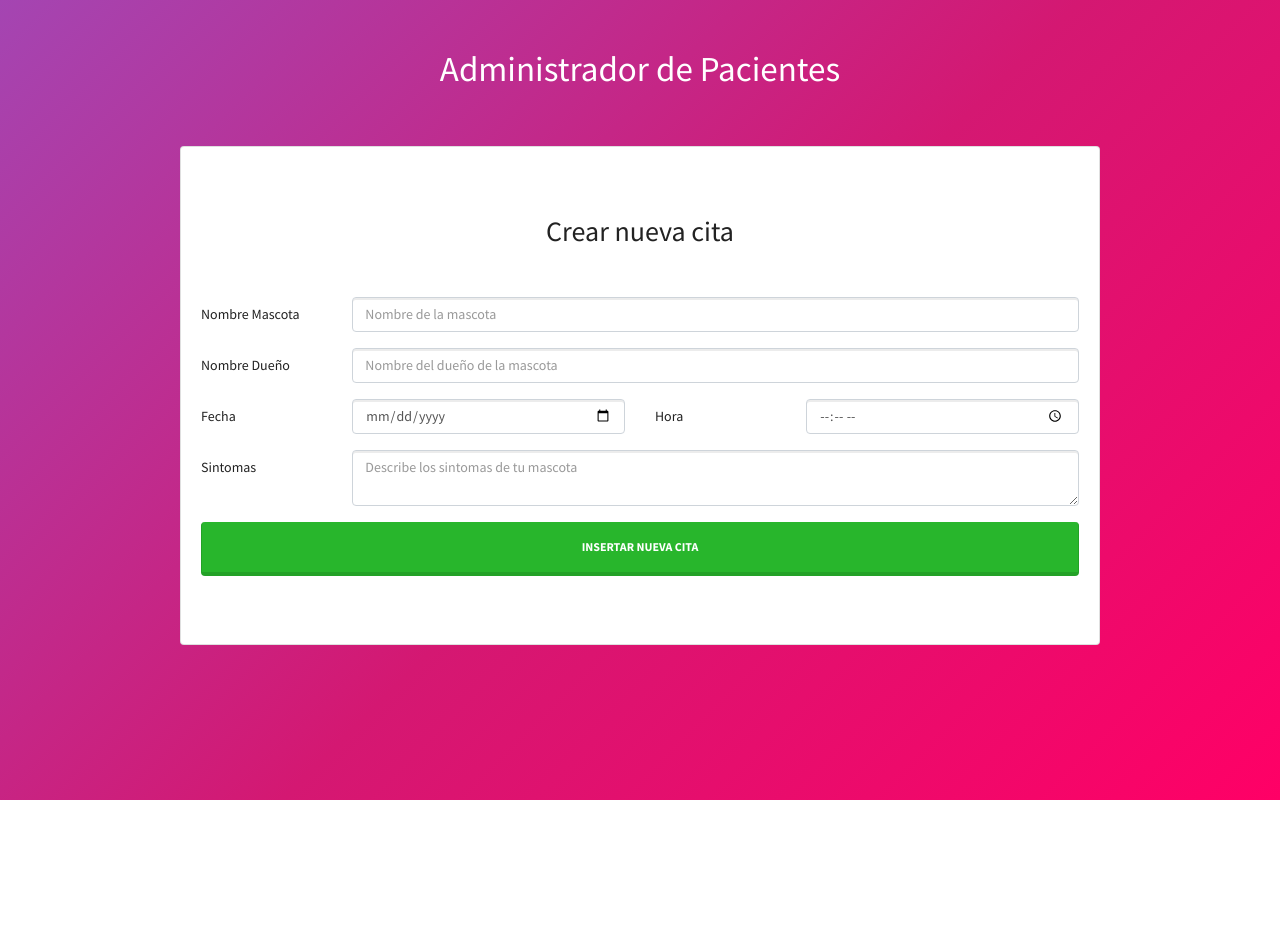
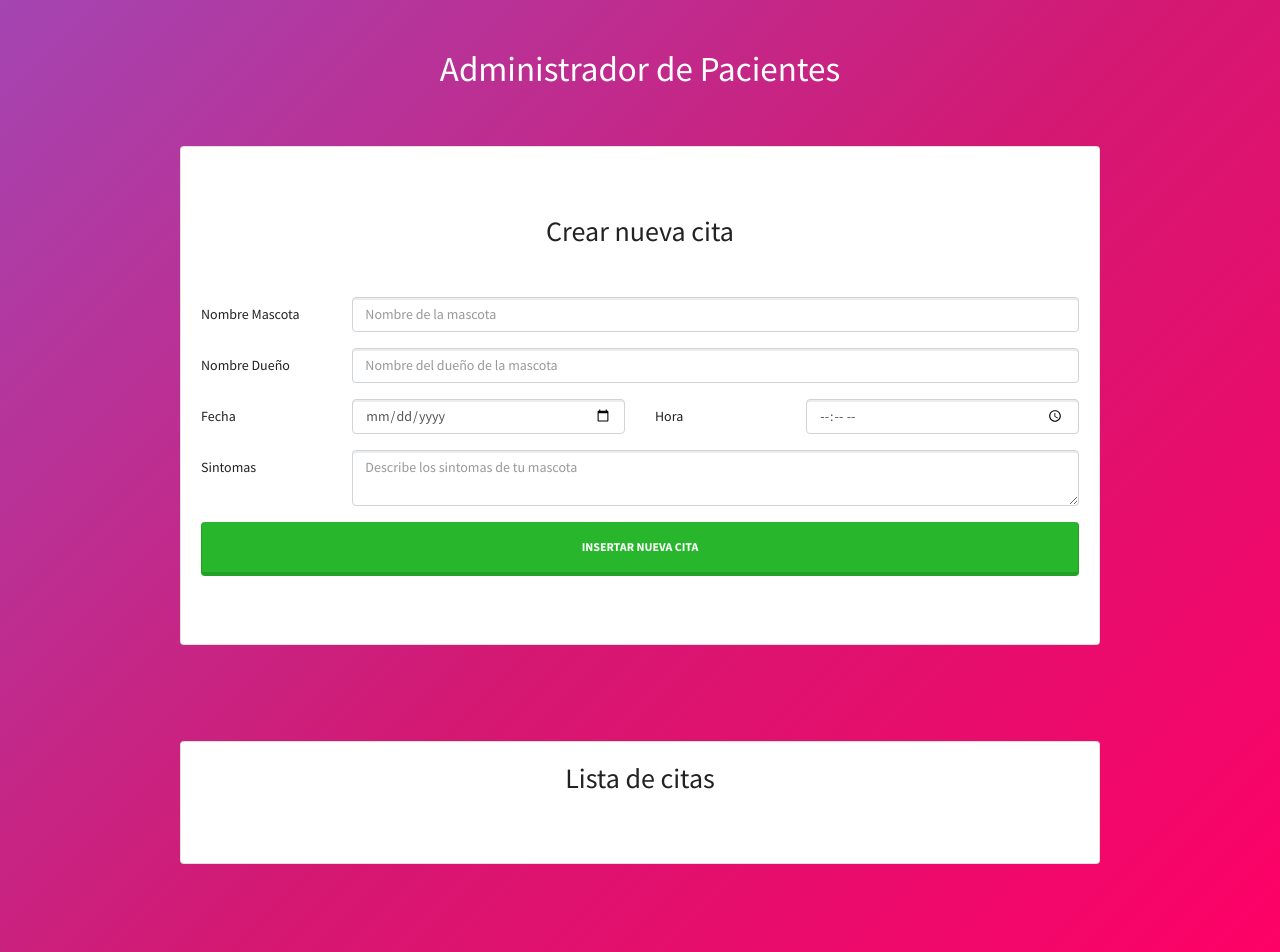
Before and after one commit to andgba/react-veterinary-patients, a React (Create React App) app: page / in a window 1280 px wide. Shown: the top 952 px of the page. Before the commit the page ends 800 px from the top, so only its background shows below. Built offline with nearby package versions, Linux system fonts and the light colour scheme.

Commit message:
Se añade listado de citas

```diff
--- a/src/App.js
+++ b/src/App.js
@@ -2,6 +2,7 @@
 import './bootstrap.min.css';
 import Header from "./components/Header";
 import NuevaCita from "./components/NuevaCita";
+import ListaCitas from "./components/ListaCitas";
 
 class App extends Component {
   state = {
@@ -32,6 +33,12 @@
                 crearCita={this.crearCita}
               />
             </div>
+
+            <div className="mt-5 col-md-10 mx-auto">
+                <ListaCitas
+                    citas={this.state.citas}
+                />
+            </div>
           </div>
         </div>
     );
--- /dev/null
+++ b/src/components/Cita.js
@@ -0,0 +1,26 @@
+import React from 'react';
+
+const Cita = ({cita}) => {
+    return (
+        <div className="media mt-3">
+            <div className="media-body">
+                <h3 className="mt-0">{cita.mascota}</h3>
+                <p className="card-text">
+                    <span>Nombre Dueño: </span>{cita.propietario}
+                </p>
+                <p className="card-text">
+                    <span>Fecha: </span>{cita.fecha}
+                </p>
+                <p className="card-text">
+                    <span>Hora: </span>{cita.hora}
+                </p>
+                <p className="card-text">
+                    <span>Sintomas: </span>
+                </p>
+                <p className="card-text">{cita.sintomas}</p>
+            </div>
+        </div>
+    )
+};
+
+export default Cita;
--- /dev/null
+++ b/src/components/ListaCitas.js
@@ -0,0 +1,26 @@
+import React from 'react';
+import Cita from './Cita.js';
+
+const ListaCitas = ({citas}) => {
+    return (
+        <div className="card mt-2 my-5">
+            <div className="card-body">
+                <h2 className="card-title text-center mb-5">Lista de citas</h2>
+
+                <div className="lista-citas">
+                    {citas.map(cita => {
+                        return (
+                            <Cita
+                                key={cita.id}
+                                cita={cita}
+                            />
+                        )
+                    })}
+                </div>
+            </div>
+        </div>
+
+    )
+};
+
+export default ListaCitas;
```
